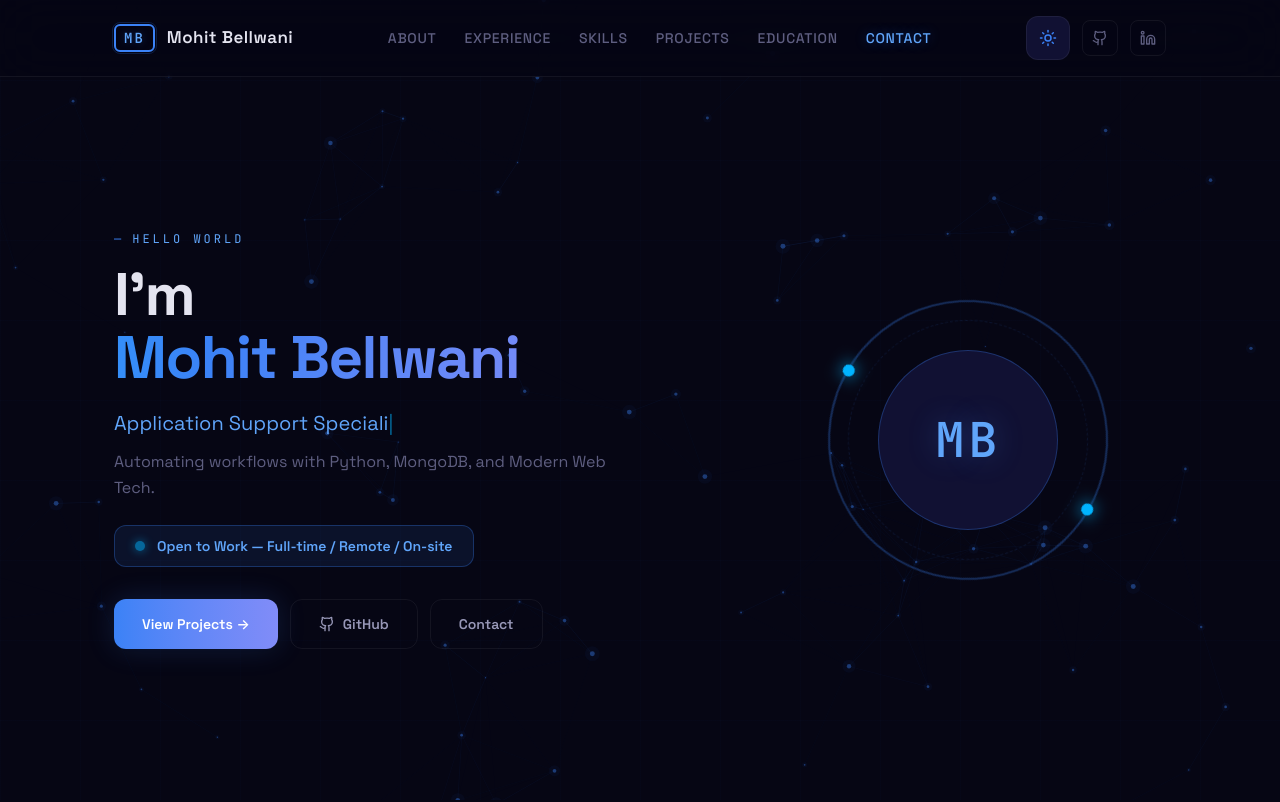
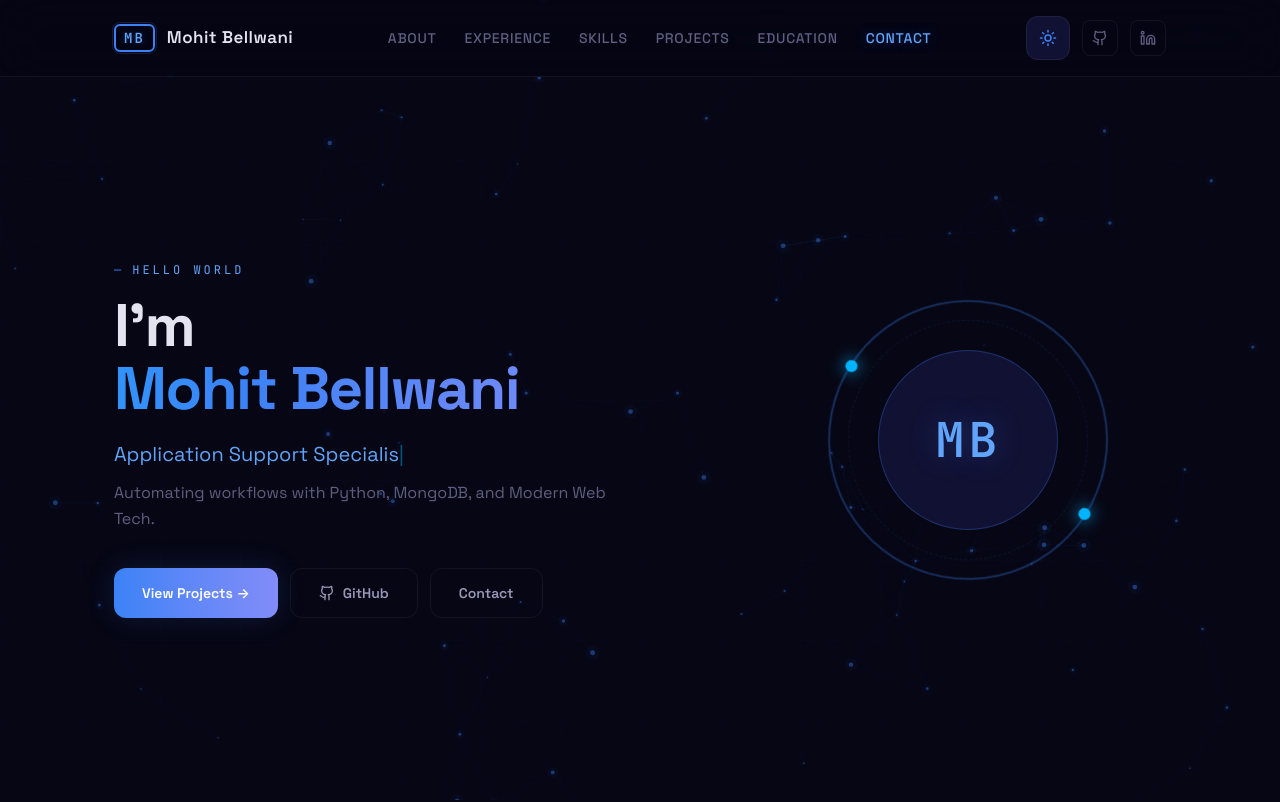
Before and after one commit to mohitbellwani/portfolioReactFrontend, a React (Vite) app: page / in a window 1280 px wide. Shown: the top 802 px of the page. Built offline with nearby package versions, Linux system fonts and the light colour scheme.

Commit message:
minor change

```diff
--- a/src/portfoliopage/portfoliopage.jsx
+++ b/src/portfoliopage/portfoliopage.jsx
@@ -295,25 +295,9 @@ export default function PortfolioPage() {
                       <span className={theme.accentLight}>{typeText}</span>
                       <span className={`${theme.accentNeon} animate-pulse`}>|</span>
                     </p>
-                    <p className={`text-base ${theme.textMuted} max-w-[500px] mb-6 leading-relaxed`}>
+                    <p className={`text-base ${theme.textMuted} max-w-[500px] mb-9 leading-relaxed`}>
                       {data.profile.tagline}
                     </p>
-
-                    {/* Open to Work Badge */}
-                    <div
-                      className={`inline-flex items-center gap-3 px-5 py-2.5 rounded-xl ${theme.accentBgLight} border ${theme.borderAccent} ${theme.accentLight} font-semibold text-sm mb-8`}
-                    >
-                      <span
-                        className="w-2.5 h-2.5 rounded-full"
-                        style={{
-                          background: isDark ? '#00b4ff' : '#f59e0b',
-                          boxShadow: isDark ? '0 0 10px #00b4ff' : '0 0 10px #f59e0b',
-                          animation: 'pulse 2s ease-in-out infinite',
-                        }}
-                      />
-                      Open to Work — Full-time / Remote / On-site
-                    </div>
-
                     <div className="flex gap-3 flex-wrap">
                       <a
                         href="#projects"
@@ -601,7 +585,21 @@ export default function PortfolioPage() {
                   ))}
                 </div>
 
-
+                {/* Open to Work Badge */}
+                <motion.div
+                  variants={fadeIn("up", "tween", 0.5, 0.75)}
+                  className={`inline-flex items-center gap-3 px-6 py-3 rounded-xl ${theme.accentBgLight} border ${theme.borderAccent} ${theme.accentLight} font-semibold text-sm mt-10`}
+                >
+                  <span
+                    className="w-2.5 h-2.5 rounded-full"
+                    style={{
+                      background: isDark ? '#00b4ff' : '#f59e0b',
+                      boxShadow: isDark ? '0 0 10px #00b4ff' : '0 0 10px #f59e0b',
+                      animation: 'pulse 2s ease-in-out infinite',
+                    }}
+                  />
+                  Open to Work — Full-time / Remote / On-site
+                </motion.div>
               </div>
             </motion.section>
           </>
```
